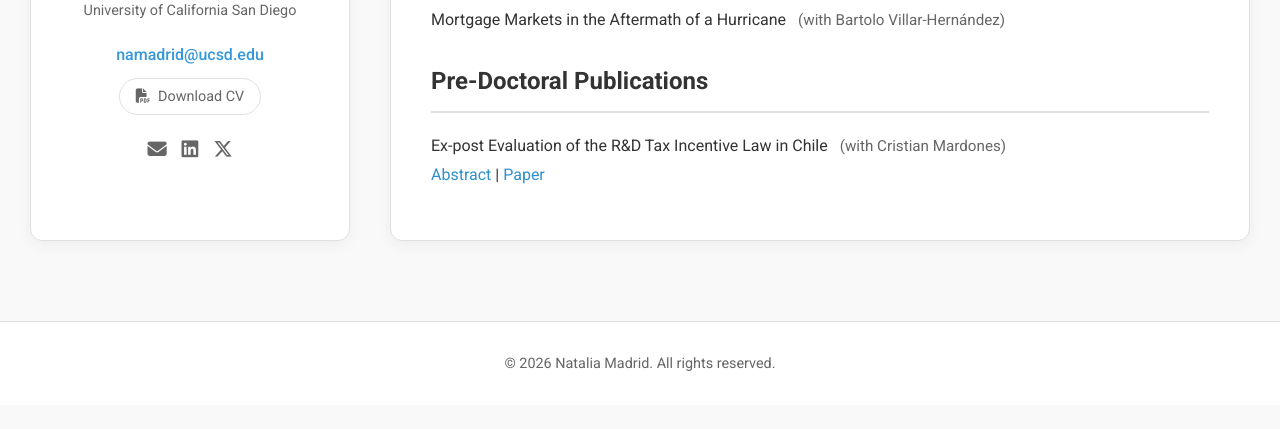
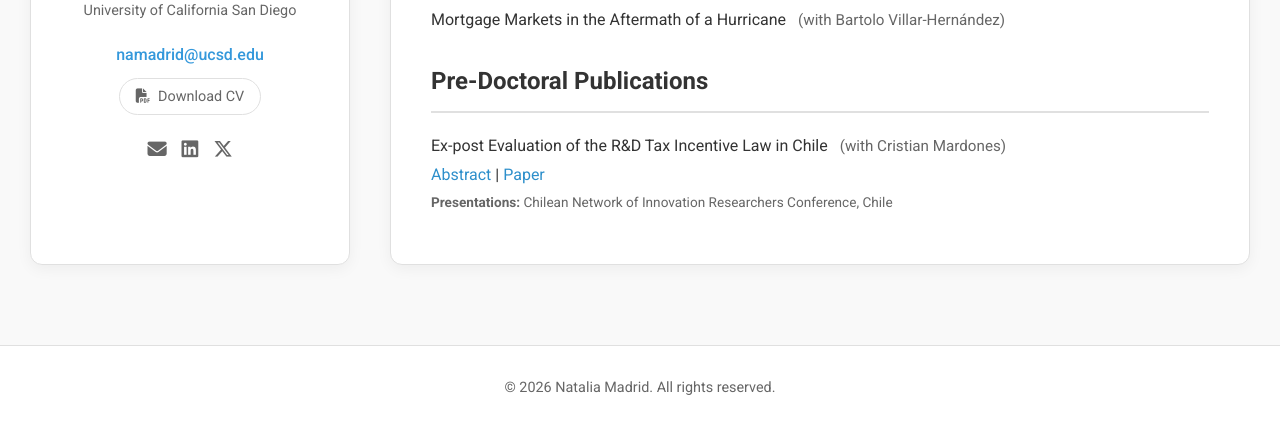
Before and after one commit to nataliamadridb/nataliamadridb.github.io, a plain HTML site: page research.html in a window 1280 px wide. Shown: the part 518-947 px from the top of the page. Before the commit the page ends 923 px from the top, so only its background shows below. Drawn offline with Linux system fonts and the light colour scheme.

Commit message:
Add presentation for pre-doctoral publication
Co-Authored-By: Claude Opus 5.5 <noreply@anthropic.com>

```diff
--- a/research.html
+++ b/research.html
@@ -301,6 +301,12 @@ Natural disasters are geographically concentrated, but corporate credit markets
             Paper
         </a>
     </div>
+
+    <p class="paper-presentations lang-text"
+       data-en="<strong>Presentations:</strong> Chilean Network of Innovation Researchers Conference, Chile"
+       data-es="<strong>Presentaciones:</strong> Congreso de la Red Chilena de Investigadores en Innovación, Chile">
+        <strong>Presentations:</strong> Chilean Network of Innovation Researchers Conference, Chile
+    </p>
 </div>
 
         </section>
```
